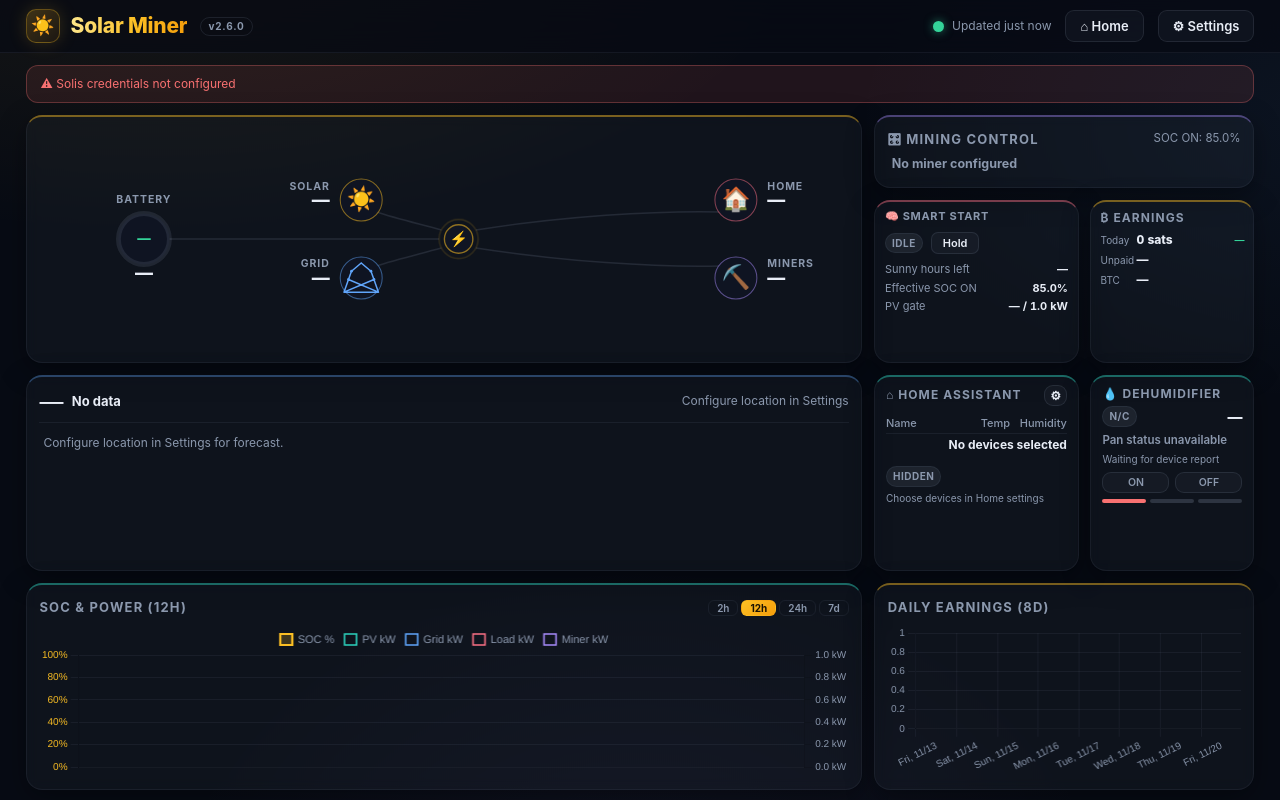
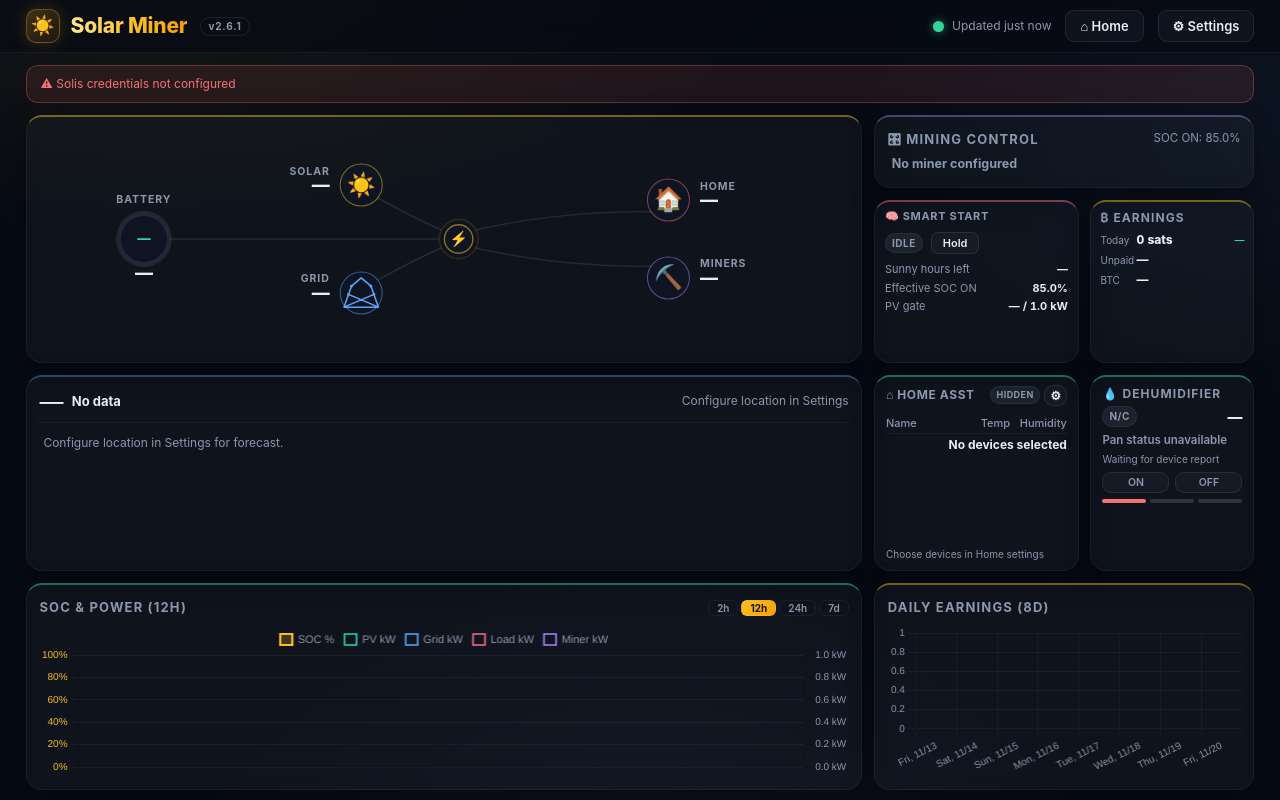
Before and after one commit to ArcherBullseye/solarv2, a Flask app: page / in a window 1280 px wide. Run offline with Flask 3, Linux system fonts and the light colour scheme; data comes from the database, SQL or seed files in the repository; data that the repository does not hold is empty.

Commit message:
Solar Miner v2.6.1: Home card freshness, sidebar order, and flow spacing

```diff
--- a/app/version.py
+++ b/app/version.py
@@ -1 +1 @@
-APP_VERSION = "2.6.0"
+APP_VERSION = "2.6.1"
--- a/app/web/static/css/dashboard.css
+++ b/app/web/static/css/dashboard.css
@@ -478,7 +478,11 @@ main {
 .smart-home-row > .stat-card, .home-card { min-height: 170px; }
 .stats-grid > .acc-teal { min-height: 170px; }
 .home-card-head { display: flex; align-items: center; justify-content: space-between; gap: 4px; }
-.home-card-head .card-label { margin: 0; }
+.home-card { display: flex; flex-direction: column; }
+.home-card-head { flex: 0 0 auto; }
+.home-card-head .card-label { margin: 0 auto 0 0; white-space: nowrap; letter-spacing: .05em; }
+.home-card-head #home-status { min-width: 0; max-width: 75px; overflow: hidden; text-overflow: ellipsis; white-space: nowrap; font-size: 9px; }
+.home-settings-button { flex-shrink: 0; }
 .home-settings-button { padding: 2px 5px; font-size: 12px; }
 .home-readings { width: 100%; table-layout: fixed; border-collapse: collapse; margin-top: 7px; }
 .home-readings th, .home-readings td { padding: 3px 0; text-align: right; white-space: nowrap; }
@@ -499,8 +503,9 @@ main {
 .home-settings-section summary { cursor: pointer; }
 .home-settings-section .form-hint { margin: 7px 0; }
 .home-trigger-toggle { display: flex; align-items: baseline; gap: 6px; font-size: 12px; margin-bottom: 10px; }
-.home-footer { margin: 8px 0 4px; }
-#home-updated { font-size: 10px; overflow-wrap: anywhere; }
+.home-readings-wrap { flex: 0 1 auto; min-height: 0; overflow-y: auto; }
+#home-updated { flex: 0 0 auto; margin-top: auto; padding-top: 7px; font-size: 10px; overflow-wrap: anywhere; }
+#home-updated.received-old { color: var(--red); font-weight: 600; }
 @media (min-width: 1001px) {
   .hero-row, .mid-row, .charts-row { grid-template-columns: minmax(0, 2.2fr) minmax(370px, 1fr); }
 }
@@ -536,6 +541,7 @@ main {
   .smart-home-row .es-row b.es-big { font-size: 12px; }
   .smart-home-row .es-usd { font-size: 10px; }
   .smart-home-row .es-row > span:first-child { font-size: 10px; }
+  .stats-grid > .home-card { overflow: hidden; }
   .stats-grid .home-readings th, .stats-grid .home-readings td { padding-top: 2px; padding-bottom: 2px; }
   .left-col > .card { min-height: 0; overflow-y: auto; }
   .flow-card { min-height: 0; }
--- a/app/web/static/css/home.css
+++ b/app/web/static/css/home.css
@@ -964,3 +964,7 @@ dialog footer {
 .dashboard-device-option small {display:block;margin-top:5px;color:var(--muted);}
 .dashboard-visibility {margin-left:auto;color:var(--muted);font-size:12px;}
 .dashboard-preview-link {color:var(--blue);font-size:13px;}
+
+@media (min-width:651px) {
+  .sidebar .nav-item[data-view="activity"] { margin-top:18px; }
+}
--- a/app/web/static/js/dashboard.js
+++ b/app/web/static/js/dashboard.js
@@ -970,7 +970,20 @@ el('eff-month-select').addEventListener('change', function () {
 // ── Boot ───────────────────────────────────────────────────────
 setInterval(() => { refresh(); loadHistory(); loadDailySats(); loadMinerProfiles(); }, 30000);
 window.addEventListener('load', () => { refresh(); loadHistory(); loadDailySats(); loadMinerProfiles(); });
+// Keep the received age accurate even when a status request fails.
+setInterval(() => updateHomeReceived(), 1000);
 
+
+function updateHomeReceived(stamp = el('home-updated').dataset.receivedAt) {
+  const received = el('home-updated');
+  const time = Date.parse(stamp);
+  const valid = Number.isFinite(time);
+  received.dataset.receivedAt = valid ? stamp : '';
+  const old = valid && Date.now() - time > 10 * 60 * 1000;
+  received.classList.toggle('received-old', old);
+  received.title = valid ? 'Most recent selected-device reading' + (old ? ' · Over 10 minutes old' : '') : '';
+  if (valid) received.textContent = 'Received ' + timeSince(stamp);
+}
 
 function updateHomeSensors(devices, legacySensor, selectedIds) {
   const explicit = Array.isArray(selectedIds);
@@ -994,7 +1007,9 @@ function updateHomeSensors(devices, legacySensor, selectedIds) {
     row.append(cell); body.append(row);
     el('home-status').textContent = explicit ? 'Hidden' : 'Not configured';
     el('home-status').className = 'badge badge-gray';
+    el('home-status').title = el('home-status').textContent;
     el('home-updated').textContent = 'Choose devices in Home settings';
+    updateHomeReceived(null);
     return;
   }
   const now = Date.now(), received = [];
@@ -1043,7 +1058,12 @@ function updateHomeSensors(devices, legacySensor, selectedIds) {
   const offline = rows.every(device => device.status === 'offline');
   el('home-status').textContent = everyFresh ? 'Local' : offline ? 'Offline' : anyReading ? 'Last reading' : 'Waiting';
   el('home-status').className = 'badge badge-'+(everyFresh ? 'green' : anyReading || offline ? 'amber' : 'gray');
-  el('home-updated').textContent = received.length ? 'Received '+timeSince(new Date(Math.min(...received)).toISOString()) : 'Waiting for device reports';
+  el('home-status').title = el('home-status').textContent;
+  if (received.length) updateHomeReceived(new Date(Math.max(...received)).toISOString());
+  else {
+    el('home-updated').textContent = 'Waiting for device reports';
+    updateHomeReceived(null);
+  }
 }
 
 function updateDehumidifier(s, now = Date.now()) {
--- a/app/web/templates/home.html
+++ b/app/web/templates/home.html
@@ -19,9 +19,9 @@
     <nav class="sidebar" aria-label="Home navigation">
       <div class="workspace-mark">⌂</div><h1>Home</h1><p>Devices & automations</p>
       <button class="nav-item active" data-view="devices">▦ <span>Devices</span><b id="device-count">0</b></button>
-      <button class="nav-item" data-view="dashboard">▤ <span>Dashboard card</span></button>
       <button class="nav-item" data-view="automations">⑂ <span>Automations</span><b id="rule-count">0</b></button>
       <button class="nav-item" data-view="activity">◷ <span>Activity</span></button>
+      <button class="nav-item" data-view="dashboard">▤ <span>Dashboard card</span></button>
       <div class="sidebar-bottom"><span class="connection-dot"></span> Local connections<a href="/">← Back to dashboard</a></div>
     </nav>
     <main>
--- a/app/web/templates/index.html
+++ b/app/web/templates/index.html
@@ -76,34 +76,34 @@
           <text class="flow-sub" id="fs-batt" x="140" y="190" text-anchor="middle"></text>
         </g>
 
-        <!-- Grid node (lower-left of hub, close to the battery line) -->
-        <g>
-          <circle class="flow-node-bg" cx="430" cy="172" r="28" stroke="rgba(96,165,250,.5)"/>
-          <g class="grid-pylon" transform="translate(430,173)">
+        <!-- Grid node (lower-left of hub, below the battery line) -->
+        <g data-flow-node="grid">
+          <circle class="flow-node-bg" cx="430" cy="192" r="28" stroke="rgba(96,165,250,.5)"/>
+          <g class="grid-pylon" transform="translate(430,193)">
             <path d="M 0,-21 L -13,-10 M 0,-21 L 13,-10 M -13,-10 L -17,1 M 13,-10 L 17,1 M -17,1 L -23,18 M 17,1 L 23,18 M -23,18 L 23,18 M -17,1 L 23,18 M 17,1 L -23,18"/>
             <circle cx="-13" cy="-10" r="1.8"/><circle cx="13" cy="-10" r="1.8"/>
             <circle cx="-17" cy="1" r="1.8"/><circle cx="17" cy="1" r="1.8"/>
           </g>
-          <text class="flow-cap" x="388" y="158" text-anchor="end">Grid</text>
-          <text class="flow-val num" id="fv-grid" x="388" y="180" text-anchor="end">—</text>
-          <text class="flow-sub" id="fs-grid" x="388" y="196" text-anchor="end"></text>
+          <text class="flow-cap" x="388" y="178" text-anchor="end">Grid</text>
+          <text class="flow-val num" id="fv-grid" x="388" y="200" text-anchor="end">—</text>
+          <text class="flow-sub" id="fs-grid" x="388" y="216" text-anchor="end"></text>
         </g>
 
         <!-- Home node (right upper) -->
-        <g>
-          <circle class="flow-node-bg" cx="930" cy="68" r="28" stroke="rgba(251,113,133,.5)"/>
-          <text class="flow-icon" x="930" y="78" text-anchor="middle">🏠</text>
-          <text class="flow-cap" x="972" y="54" text-anchor="start">Home</text>
-          <text class="flow-val num" id="fv-home" x="972" y="76" text-anchor="start">—</text>
+        <g data-flow-node="home">
+          <circle class="flow-node-bg" cx="840" cy="68" r="28" stroke="rgba(251,113,133,.5)"/>
+          <text class="flow-icon" x="840" y="78" text-anchor="middle">🏠</text>
+          <text class="flow-cap" x="882" y="54" text-anchor="start">Home</text>
+          <text class="flow-val num" id="fv-home" x="882" y="76" text-anchor="start">—</text>
         </g>
 
         <!-- Miner node (right lower) -->
-        <g>
-          <circle class="flow-node-bg" cx="930" cy="172" r="28" stroke="rgba(167,139,250,.5)"/>
-          <text class="flow-icon" x="930" y="182" text-anchor="middle">⛏️</text>
-          <text class="flow-cap" x="972" y="158" text-anchor="start">Miners</text>
-          <text class="flow-val num" id="fv-miner" x="972" y="180" text-anchor="start">—</text>
-          <text class="flow-sub" id="fs-miner" x="972" y="196" text-anchor="start"></text>
+        <g data-flow-node="miner">
+          <circle class="flow-node-bg" cx="840" cy="172" r="28" stroke="rgba(167,139,250,.5)"/>
+          <text class="flow-icon" x="840" y="182" text-anchor="middle">⛏️</text>
+          <text class="flow-cap" x="882" y="158" text-anchor="start">Miners</text>
+          <text class="flow-val num" id="fv-miner" x="882" y="180" text-anchor="start">—</text>
+          <text class="flow-sub" id="fs-miner" x="882" y="196" text-anchor="start"></text>
         </g>
       </svg>
     </div>
@@ -176,9 +176,11 @@
     <div class="stats-grid">
       <div class="card stat-card acc-teal home-card">
         <div class="home-card-head">
-          <div class="card-label">⌂ Home Assistant</div>
+          <div class="card-label">⌂ Home Asst</div>
+          <span class="badge badge-gray" id="home-status" title="Not configured">Not configured</span>
           <button type="button" class="btn-settings home-settings-button" aria-label="Home settings" title="Home settings" onclick="location.href='/home#dashboard'">⚙</button>
         </div>
+        <div class="home-readings-wrap">
         <table class="home-readings" aria-label="Home sensor readings">
           <thead>
             <tr><th scope="col">Name</th><th scope="col" id="home-reading-heading">Temp</th><th scope="col" id="home-detail-heading">Humidity</th></tr>
@@ -196,8 +198,8 @@
             </tr>
           </tbody>
         </table>
-        <div class="home-footer"><span class="badge badge-gray" id="home-status">Not configured</span></div>
-        <div class="card-sub" id="home-updated">Local Zigbee sensor</div>
+        </div>
+        <div class="card-sub" id="home-updated">Waiting for device reports</div>
       </div>
       <div class="card stat-card acc-teal" id="dehum-card">
         <div class="card-label">💧 Dehumidifier</div>
```
Also changed, not shown: other parts of app/web/templates/index.html (+16 -16 lines), README.md.
